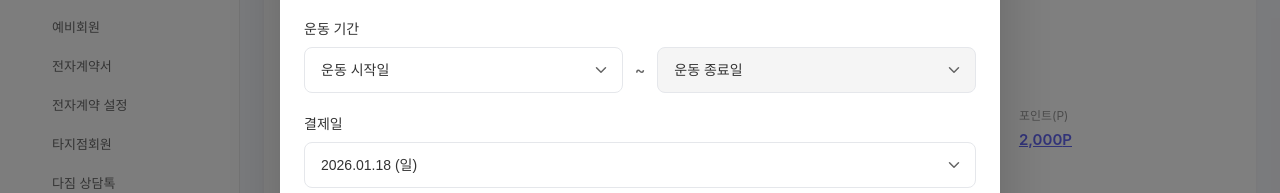
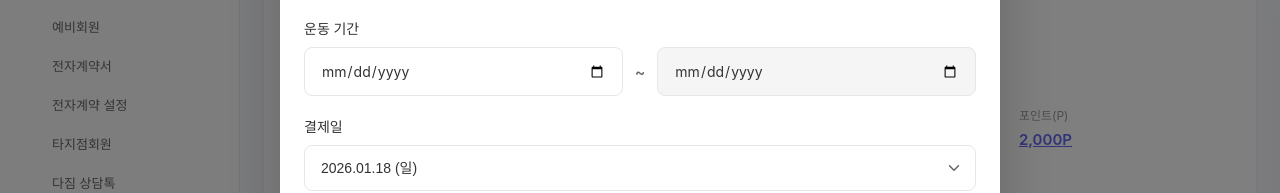
Before and after one commit to Lee-jm-code/dagym_point, a React (Vite) app: page /members/1 in a window 1280 px wide. Both pictures are taken after a click on the button 545 px from the left and 527 px from the top of the page. Shown: the part 207-400 px from the top of the page. Built offline with nearby package versions, Linux system fonts and the light colour scheme; a web font is replaced by a local one.

Commit message:
상품 배정 - 회원권 기간 선택시 운동 시작/종료일 자동 계산, 달력으로 날짜 선택 가능

```diff
--- a/src/pages/members/MemberDetail.css
+++ b/src/pages/members/MemberDetail.css
@@ -633,6 +633,26 @@
   flex: 1;
 }
 
+.form-date-input {
+  flex: 1;
+  padding: 14px 16px;
+  border: 1px solid #e5e7eb;
+  border-radius: 8px;
+  font-size: 14px;
+  color: #333;
+  background: white;
+  cursor: pointer;
+}
+
+.form-date-input:focus {
+  outline: none;
+  border-color: #6366f1;
+}
+
+.form-date-input.dark {
+  background-color: #f5f5f5;
+}
+
 .date-separator {
   color: #666;
   font-size: 16px;
--- a/src/pages/members/MemberDetail.tsx
+++ b/src/pages/members/MemberDetail.tsx
@@ -303,7 +303,47 @@ const MemberDetail = () => {
   ];
 
   const handleProductFormChange = (field: string, value: string | number) => {
-    setProductForm(prev => ({ ...prev, [field]: value }));
+    setProductForm(prev => {
+      const updated = { ...prev, [field]: value };
+
+      // 회원권 기간 선택 시 운동 시작일/종료일 자동 설정
+      if (field === 'membershipPeriod') {
+        const today = new Date();
+        const startDateStr = today.toISOString().split('T')[0];
+        updated.exerciseStartDate = startDateStr;
+
+        // 종료일 계산
+        const endDate = new Date(today);
+        if (value === '1개월') {
+          endDate.setMonth(endDate.getMonth() + 1);
+        } else if (value === '3개월') {
+          endDate.setMonth(endDate.getMonth() + 3);
+        } else if (value === '6개월') {
+          endDate.setMonth(endDate.getMonth() + 6);
+        } else if (value === '12개월') {
+          endDate.setMonth(endDate.getMonth() + 12);
+        }
+        updated.exerciseEndDate = endDate.toISOString().split('T')[0];
+      }
+
+      // 운동 시작일 변경 시 종료일도 자동 조정
+      if (field === 'exerciseStartDate' && prev.membershipPeriod) {
+        const startDate = new Date(value as string);
+        const endDate = new Date(startDate);
+        if (prev.membershipPeriod === '1개월') {
+          endDate.setMonth(endDate.getMonth() + 1);
+        } else if (prev.membershipPeriod === '3개월') {
+          endDate.setMonth(endDate.getMonth() + 3);
+        } else if (prev.membershipPeriod === '6개월') {
+          endDate.setMonth(endDate.getMonth() + 6);
+        } else if (prev.membershipPeriod === '12개월') {
+          endDate.setMonth(endDate.getMonth() + 12);
+        }
+        updated.exerciseEndDate = endDate.toISOString().split('T')[0];
+      }
+
+      return updated;
+    });
   };
 
   const handlePointsChange = (value: number) => {
@@ -319,26 +359,15 @@ const MemberDetail = () => {
     const colors: ('yellow' | 'blue' | 'green' | 'purple')[] = ['yellow', 'blue', 'green', 'purple'];
     const randomColor = colors[Math.floor(Math.random() * colors.length)];
 
-    // 오늘 날짜 계산
-    const today = new Date();
-    const startDate = `${today.getFullYear()}.${String(today.getMonth() + 1).padStart(2, '0')}.${String(today.getDate()).padStart(2, '0')}`;
+    // 운동 시작일/종료일 사용
+    const startDateObj = productForm.exerciseStartDate ? new Date(productForm.exerciseStartDate) : new Date();
+    const endDateObj = productForm.exerciseEndDate ? new Date(productForm.exerciseEndDate) : new Date();
 
-    // 종료일 계산 (기간에 따라)
-    let endDate = startDate;
-    let remainingDays = 30;
-    if (productForm.membershipPeriod === '1개월') {
-      remainingDays = 30;
-    } else if (productForm.membershipPeriod === '3개월') {
-      remainingDays = 90;
-    } else if (productForm.membershipPeriod === '6개월') {
-      remainingDays = 180;
-    } else if (productForm.membershipPeriod === '12개월') {
-      remainingDays = 365;
-    }
+    const startDate = `${startDateObj.getFullYear()}.${String(startDateObj.getMonth() + 1).padStart(2, '0')}.${String(startDateObj.getDate()).padStart(2, '0')}`;
+    const endDate = `${endDateObj.getFullYear()}.${String(endDateObj.getMonth() + 1).padStart(2, '0')}.${String(endDateObj.getDate()).padStart(2, '0')}`;
 
-    const endDateObj = new Date(today);
-    endDateObj.setDate(endDateObj.getDate() + remainingDays);
-    endDate = `${endDateObj.getFullYear()}.${String(endDateObj.getMonth() + 1).padStart(2, '0')}.${String(endDateObj.getDate()).padStart(2, '0')}`;
+    // 잔여일수 계산
+    const remainingDays = Math.ceil((endDateObj.getTime() - startDateObj.getTime()) / (1000 * 60 * 60 * 24));
 
     // 새 상품 생성
     const newProduct = {
@@ -713,21 +742,21 @@ const MemberDetail = () => {
               <div className="form-group">
                 <label className="form-label">운동 기간</label>
                 <div className="date-range-row">
-                  <select
-                    className="form-select"
+                  <input
+                    type="date"
+                    className="form-date-input"
                     value={productForm.exerciseStartDate}
                     onChange={e => handleProductFormChange('exerciseStartDate', e.target.value)}
-                  >
-                    <option value="">운동 시작일</option>
-                  </select>
+                    placeholder="운동 시작일"
+                  />
                   <span className="date-separator">~</span>
-                  <select
-                    className="form-select dark"
+                  <input
+                    type="date"
+                    className="form-date-input dark"
                     value={productForm.exerciseEndDate}
                     onChange={e => handleProductFormChange('exerciseEndDate', e.target.value)}
-                  >
-                    <option value="">운동 종료일</option>
-                  </select>
+                    placeholder="운동 종료일"
+                  />
                 </div>
               </div>
 
```
